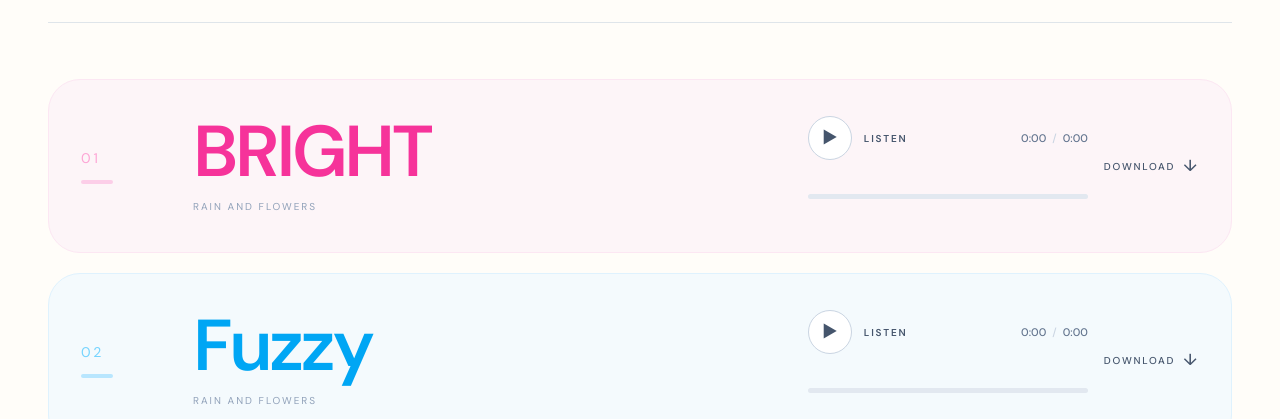
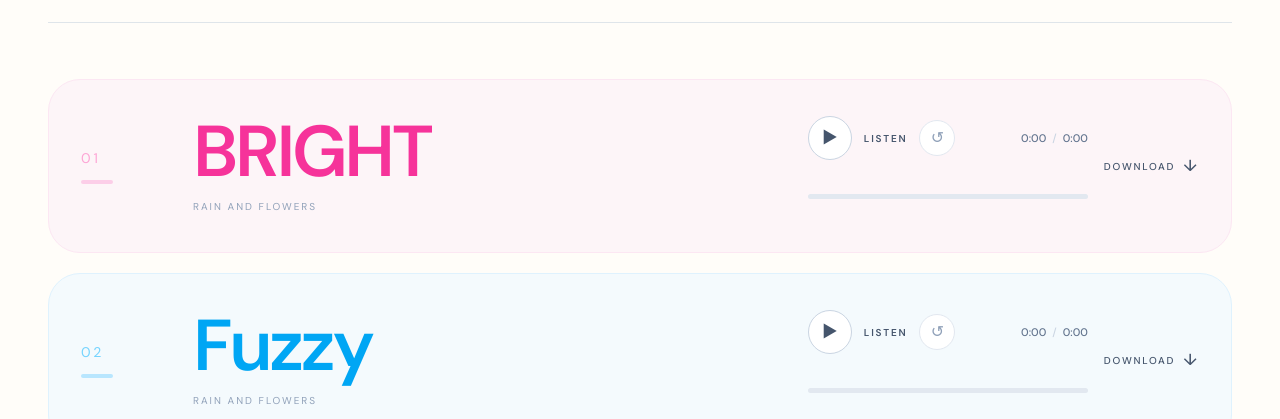
Before and after one commit to takuyakasagawa/rain-and-flowers-download, a Next.js app: page / in a window 1280 px wide. Shown: the part 1013-1432 px from the top of the page. Built offline with nearby package versions, Linux system fonts and the light colour scheme; a web font is replaced by a local one.

Commit message:
Improve audio player controls

```diff
--- a/components/AudioPlayer.tsx
+++ b/components/AudioPlayer.tsx
@@ -17,11 +17,9 @@ export default function AudioPlayer({ src }: AudioPlayerProps) {
     const stopOtherPlayers = (event: Event) => {
       const customEvent = event as CustomEvent<string>;
 
-      // 自分自身が再生を開始したイベントなら何もしない
       if (customEvent.detail === src) return;
 
       const audio = audioRef.current;
-
       if (!audio) return;
 
       audio.pause();
@@ -40,13 +38,12 @@ export default function AudioPlayer({ src }: AudioPlayerProps) {
     };
   }, [src]);
 
+  // 再生 / 一時停止
   const togglePlay = async () => {
     const audio = audioRef.current;
-
     if (!audio) return;
 
     if (audio.paused) {
-      // 他のAudioPlayerに「止まって」と通知
       window.dispatchEvent(
         new CustomEvent("audio-player-play", {
           detail: src,
@@ -63,6 +60,16 @@ export default function AudioPlayer({ src }: AudioPlayerProps) {
     }
   };
 
+  // 最初に戻る
+  const restartAudio = () => {
+    const audio = audioRef.current;
+    if (!audio) return;
+
+    audio.currentTime = 0;
+    setCurrentTime(0);
+  };
+
+  // 時間表示
   const formatTime = (seconds: number) => {
     if (!Number.isFinite(seconds)) return "0:00";
 
@@ -75,11 +82,11 @@ export default function AudioPlayer({ src }: AudioPlayerProps) {
   const progress =
     duration > 0 ? (currentTime / duration) * 100 : 0;
 
+  // シーク
   const seekToPointer = (
     event: React.PointerEvent<HTMLDivElement>
   ) => {
     const audio = audioRef.current;
-
     if (!audio || duration <= 0) return;
 
     const rect = event.currentTarget.getBoundingClientRect();
@@ -94,6 +101,7 @@ const seekToPointer = (
     setCurrentTime(newTime);
   };
 
+  // シーク開始
   const handlePointerDown = (
     event: React.PointerEvent<HTMLDivElement>
   ) => {
@@ -101,6 +109,7 @@ const handlePointerDown = (
     seekToPointer(event);
   };
 
+  // シーク中
   const handlePointerMove = (
     event: React.PointerEvent<HTMLDivElement>
   ) => {
@@ -162,7 +171,10 @@ const handlePointerMove = (
         }}
       />
 
+      {/* CONTROLS */}
       <div className="flex items-center justify-between gap-4">
+        <div className="flex items-center gap-3">
+          {/* PLAY / PAUSE */}
           <button
             type="button"
             onClick={togglePlay}
@@ -201,6 +213,25 @@ const handlePointerMove = (
             </div>
           </button>
 
+          {/* RESTART */}
+          <button
+            type="button"
+            onClick={restartAudio}
+            aria-label="最初に戻る"
+            title="最初に戻る"
+            className="
+              flex h-9 w-9 items-center justify-center
+              rounded-full border border-slate-200
+              bg-white text-base text-slate-400
+              transition
+              hover:border-sky-300 hover:text-sky-500
+            "
+          >
+            ↺
+          </button>
+        </div>
+
+        {/* TIME */}
         <p className="whitespace-nowrap text-[11px] font-medium tabular-nums text-slate-500">
           {formatTime(currentTime)}
           <span className="mx-1.5 text-slate-300">/</span>
@@ -208,6 +239,7 @@ const handlePointerMove = (
         </p>
       </div>
 
+      {/* SEEK BAR */}
       <div
         role="slider"
         aria-label="Audio progress"
```
Lines whose indentation alone changed are shown as unchanged.
